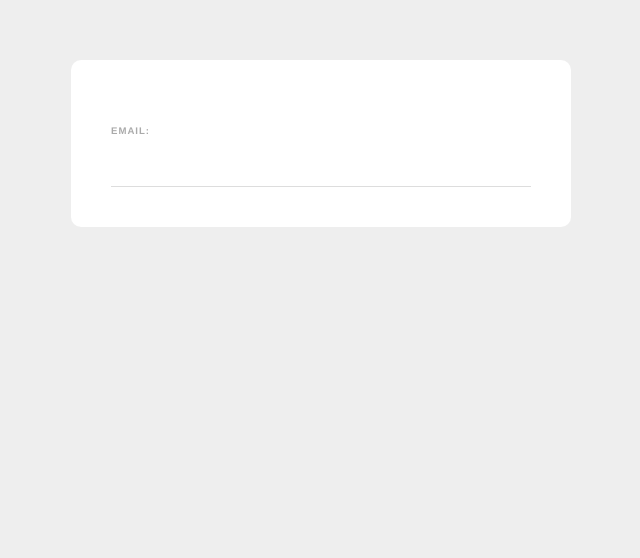
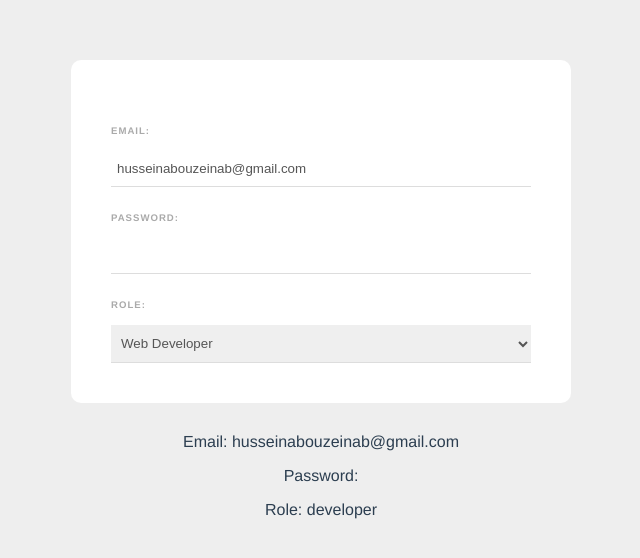
Before and after one commit to Huseinaz/web-form, a Vue app: page / in a window 1280 px wide. Shown: the top 558 px of the page, without its empty margins (319-959 px from the left). Built offline with nearby package versions, Linux system fonts and the light colour scheme.

Commit message:
V-Model and Select Box

```diff
--- a/src/components/SignupForm.vue
+++ b/src/components/SignupForm.vue
@@ -1,13 +1,31 @@
 <template>
     <form>
         <label>Email:</label>
-        <input type="email" required>
+        <input type="email" required v-model="email">
+
+        <label>Password:</label>
+        <input type="password" required v-model="password">
+
+        <label>Role:</label>
+        <select v-model="role">
+            <option value="developer">Web Developer</option>
+            <option value="designer">Web Designer</option>
+        </select>
     </form>
+    <p>Email: {{ email }}</p>
+    <p>Password: {{ password }}</p>
+    <p>Role: {{ role }}</p>
 </template>
 
 <script>
 export default {
-
+    data() {
+        return {
+            email: 'husseinabouzeinab@gmail.com',
+            password: '',
+            role: 'developer'
+        }
+    },
 }
 </script>
 
```
